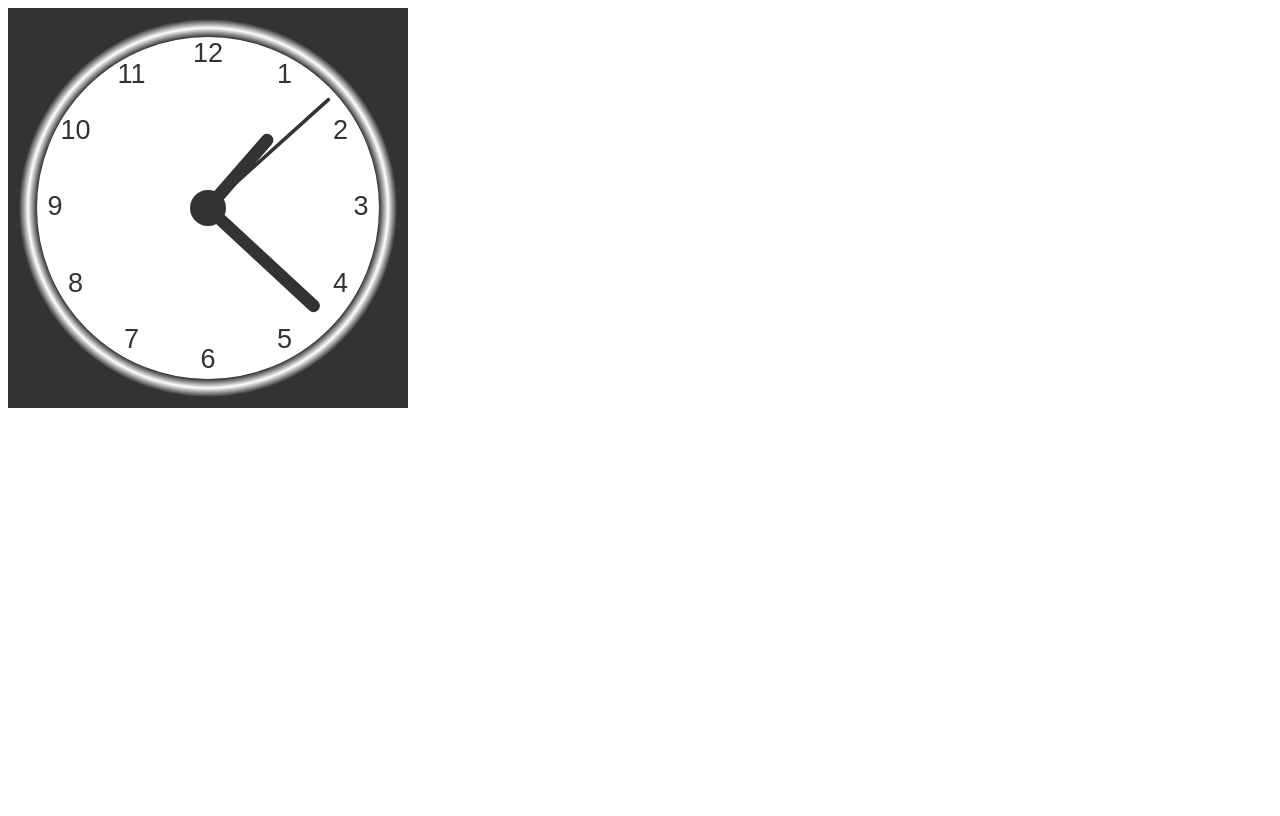
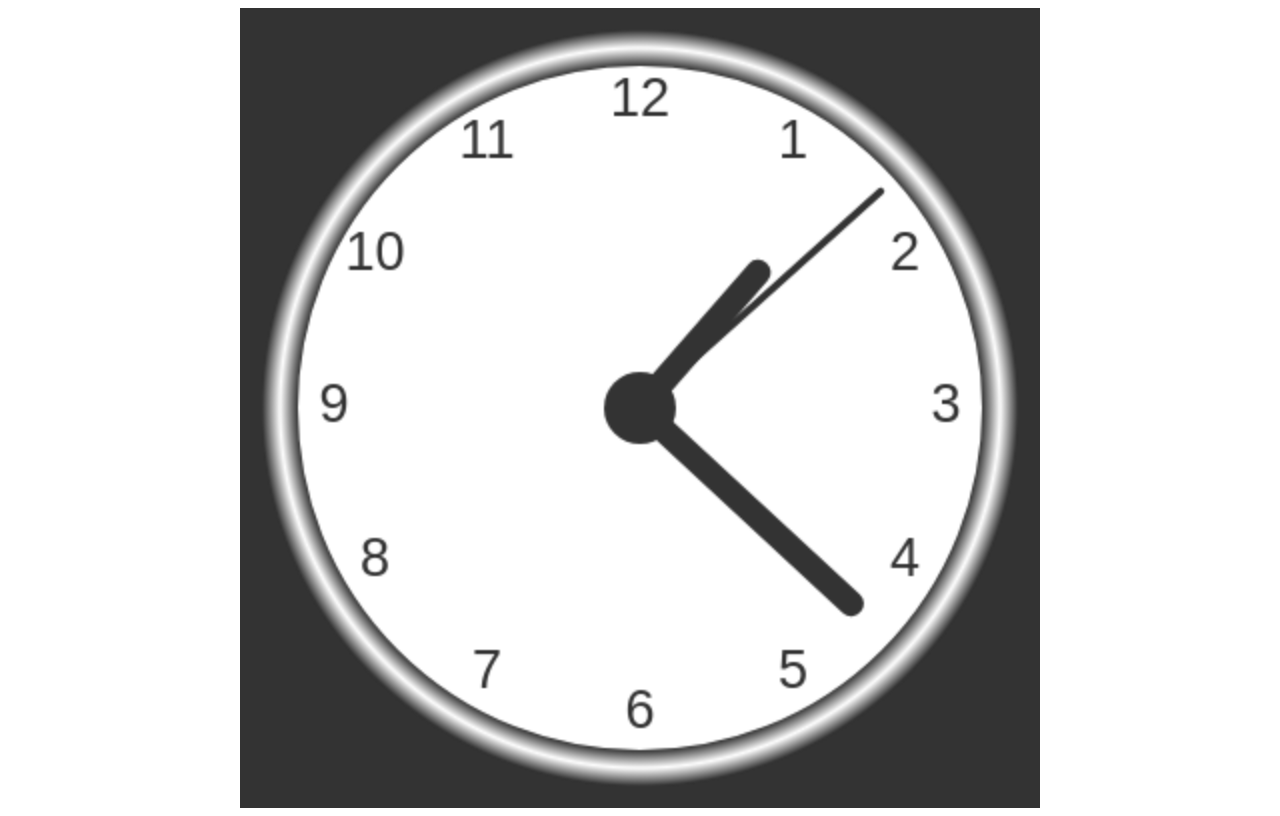
Before and after one commit to gold4877/hwunrowTeacher.github.io, a plain HTML site: page index.html in a window 1280 px wide. Drawn offline with Linux system fonts and the light colour scheme.

Commit message:
center clock

```diff
--- a/index.html
+++ b/index.html
@@ -1,5 +1,17 @@
 <!DOCTYPE html>
 <html>
+<head>
+  <style>
+  canvas {
+    padding-left: 0;
+    padding-right: 0;
+    margin-left: auto;
+    margin-right: auto;
+    display: block;
+    width: 800px;
+  }
+  </style>
+</head>
 <body>
 
 <canvas id="canvas" width="400" height="400"
```
